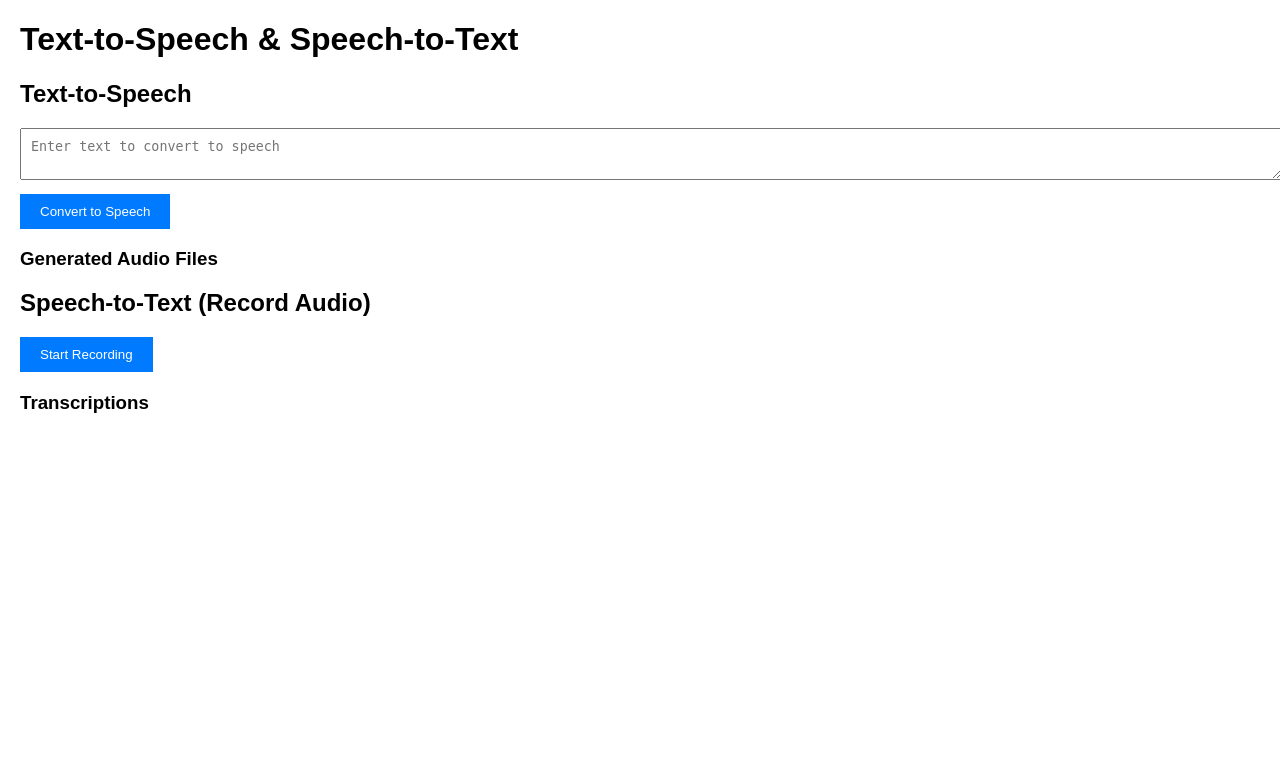
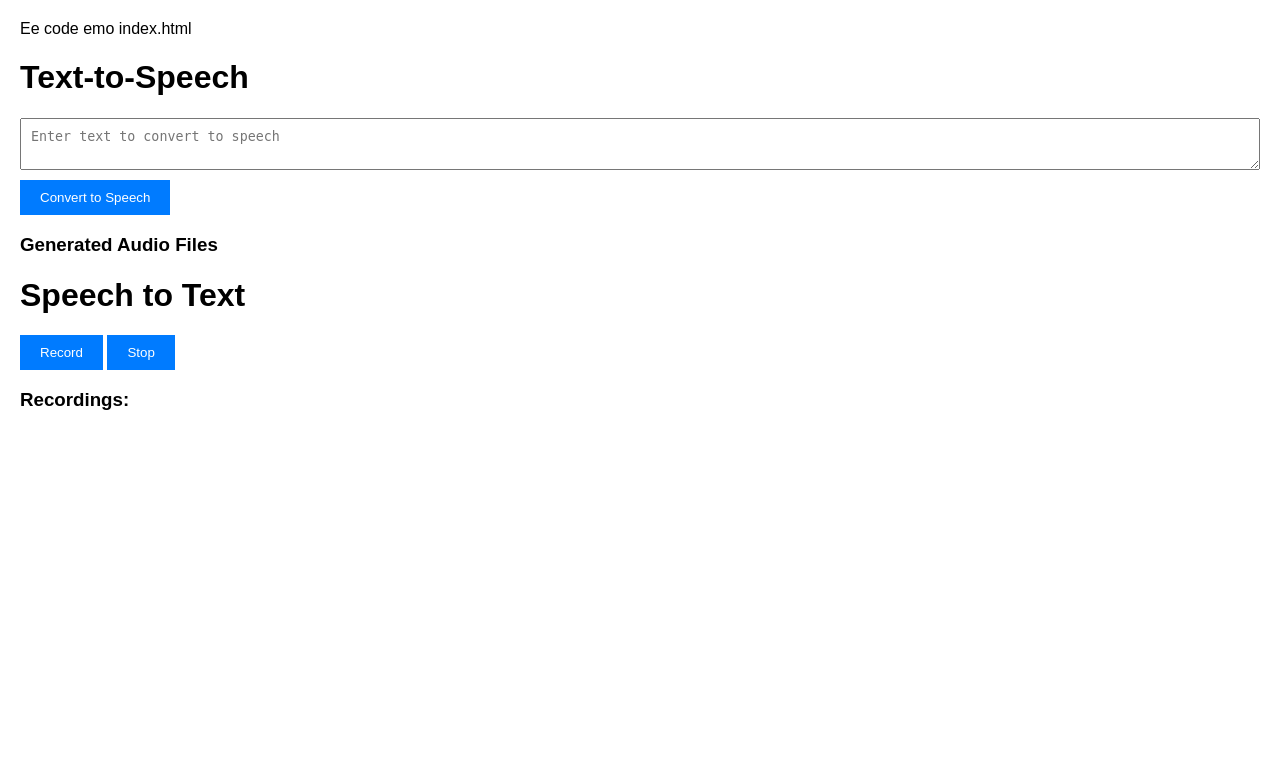
Before and after one commit to DPreethiRao/Speech-to-text-to-speech, a Python web app: template app/templates/index.html in a window 1280 px wide. Shown: the top 779 px of the page. Run offline with Jinja, Linux system fonts and the light colour scheme; the template is opened without the code that fills it, so the values that code supplies are empty.

Commit message:
code change1

```diff
--- a/app/templates/index.html
+++ b/app/templates/index.html
@@ -1,3 +1,6 @@
+Ee code emo index.html
+
+
 <!DOCTYPE html>
 <html lang="en">
 <head>
@@ -28,18 +31,75 @@
             display: block;
             margin-top: 10px;
         }
-        #recordingStatus {
-            margin-top: 20px;
-            font-weight: bold;
+        #recordedAudio {
+            margin-top: 15px;
         }
     </style>
+    <script>
+        let mediaRecorder;
+        let audioChunks = [];
+        let recordingCount = 0;
+
+        function startRecording() {
+            navigator.mediaDevices.getUserMedia({ audio: true }).then(stream => {
+                mediaRecorder = new MediaRecorder(stream);
+                mediaRecorder.start();
+
+                mediaRecorder.addEventListener("dataavailable", event => {
+                    audioChunks.push(event.data);
+                });
+
+                document.getElementById("status").innerText = "Recording...";
+            });
+        }
+
+        function stopRecording() {
+            mediaRecorder.stop();
+
+            mediaRecorder.addEventListener("stop", () => {
+                recordingCount++;
+                const audioBlob = new Blob(audioChunks, { type: 'audio/wav' });
+                const audioURL = URL.createObjectURL(audioBlob);
+
+                // Create a new audio element for each recording
+                const recordingsContainer = document.getElementById("recordings");
+
+                const audioElement = document.createElement("audio");
+                audioElement.controls = true;
+                audioElement.src = audioURL;
+
+                const transcriptElement = document.createElement("p");
+                transcriptElement.id = transcript-${recordingCount};
+                transcriptElement.innerText = "Transcribing...";
+
+                const recordingDiv = document.createElement("div");
+                recordingDiv.appendChild(audioElement);
+                recordingDiv.appendChild(transcriptElement);
+                recordingsContainer.appendChild(recordingDiv);
+
+                const formData = new FormData();
+                formData.append("audio", audioBlob);
+                formData.append("filename", recording_${recordingCount}.wav);
+
+                fetch("/transcribe", {
+                    method: "POST",
+                    body: formData
+                })
+                .then(response => response.json())
+                .then(data => {
+                    transcriptElement.innerText = data.transcript;
+                });
+
+                audioChunks = []; // Clear audio chunks for the next recording
+                document.getElementById("status").innerText = "";
+            });
+        }
+    </script>
 </head>
 <body>
-    <h1>Text-to-Speech & Speech-to-Text</h1>
-
     <!-- Text-to-Speech Form -->
     <form method="POST" enctype="multipart/form-data">
-        <h2>Text-to-Speech</h2>
+        <h1>Text-to-Speech</h1>
         <textarea name="text" placeholder="Enter text to convert to speech"></textarea>
         <button type="submit">Convert to Speech</button>
     </form>
@@ -53,74 +113,12 @@
         {% endif %}
     {% endfor %}
 
-    <!-- Speech-to-Text Recording -->
-    <h2>Speech-to-Text (Record Audio)</h2>
-    <button id="startRecordingBtn">Start Recording</button>
-    <button id="stopRecordingBtn" style="display:none;" disabled>Stop Recording</button>
-    <div id="recordingStatus"></div>
-    <form id="recordingForm" method="POST" enctype="multipart/form-data" style="display:none;">
-        <input type="file" name="audio_data" id="audioDataInput" accept="audio/wav">
-        <button type="submit">Upload Audio</button>
-    </form>
+    <h1>Speech to Text</h1>
+    <button onclick="startRecording()">Record</button>
+    <button onclick="stopRecording()">Stop</button>
+    <p id="status"></p>
+    <h3>Recordings:</h3>
+    <div id="recordings"></div>
 
-    <h3>Transcriptions</h3>
-    {% for transcription in transcription_files %}
-        <a href="{{ url_for('static', filename='audio/' + transcription) }}" target="_blank">{{ transcription }}</a>
-    {% endfor %}
-
-    <script>
-        let mediaRecorder;
-        let audioChunks = [];
-
-        // Start recording when button is clicked
-        document.getElementById('startRecordingBtn').addEventListener('click', async () => {
-            const stream = await navigator.mediaDevices.getUserMedia({ audio: true });
-            mediaRecorder = new MediaRecorder(stream);
-            mediaRecorder.start();
-
-            mediaRecorder.ondataavailable = event => {
-                audioChunks.push(event.data);
-            };
-
-            mediaRecorder.onstop = () => {
-                const audioBlob = new Blob(audioChunks, { type: 'audio/wav' });
-                const audioUrl = URL.createObjectURL(audioBlob);
-                const audioFile = new File([audioBlob], 'recorded_audio.wav', { type: 'audio/wav' });
-
-                // Show status
-                document.getElementById('recordingStatus').textContent = "Recording stopped. Please upload the audio.";
-
-                // Create FormData object and append the file
-                const formData = new FormData();
-                formData.append('audio_data', audioFile);
-
-                // Prepare the form for uploading
-                const inputFile = document.getElementById('audioDataInput');
-                inputFile.files = null; // Reset any previous files
-                const dataTransfer = new DataTransfer();
-                dataTransfer.items.add(audioFile);
-                inputFile.files = dataTransfer.files;
-
-                // Show the upload form
-                document.getElementById('recordingForm').style.display = 'block';
-            };
-
-            // Disable Start and Enable Stop Button
-            document.getElementById('startRecordingBtn').disabled = true;
-            document.getElementById('stopRecordingBtn').style.display = 'inline';
-            document.getElementById('stopRecordingBtn').disabled = false;
-        });
-
-        // Stop recording when button is clicked
-        document.getElementById('stopRecordingBtn').addEventListener('click', () => {
-            mediaRecorder.stop();
-            mediaRecorder.stream.getTracks().forEach(track => track.stop());
-
-            // Disable Stop and Enable Start Button
-            document.getElementById('stopRecordingBtn').style.display = 'none';
-            document.getElementById('stopRecordingBtn').disabled = true;
-            document.getElementById('startRecordingBtn').disabled = false;
-        });
-    </script>
 </body>
 </html>
```
Also changed, not shown: app/routes.py (+38 -51 lines).
